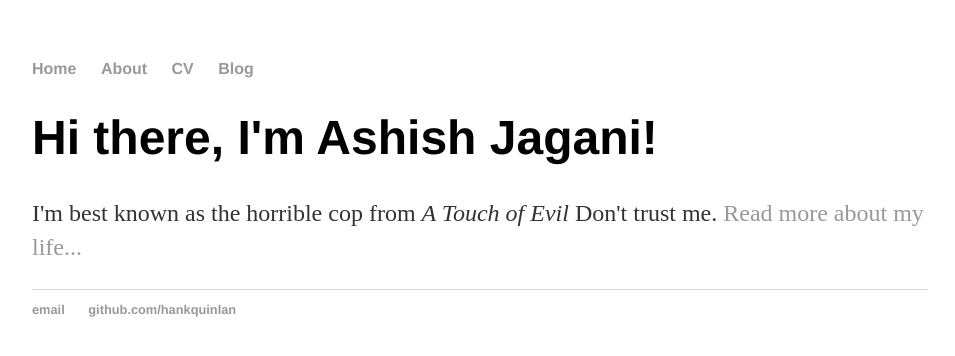
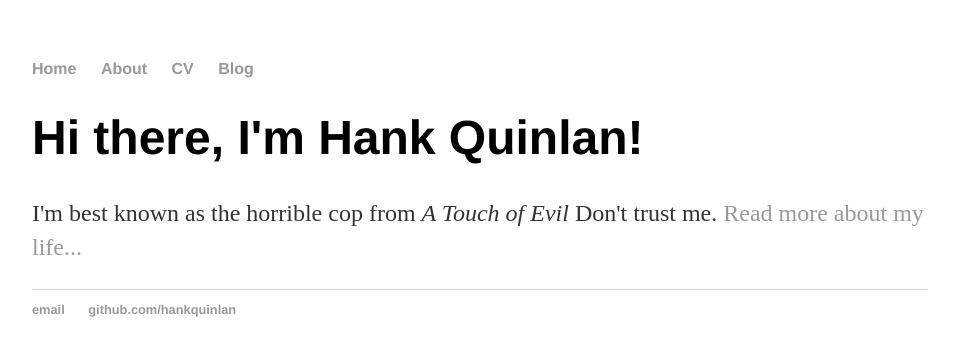
Before and after one commit to AshishJagani/ashishjagani.github.io, a Jekyll site: the page built from index.html, in a window 1280 px wide. Shown: the top 356 px of the page, without its empty margins (160-1115 px from the left). Built offline with Jekyll 4.4.1, drawn with Linux system fonts in a browser that asks for light colours.

Commit message:
Update index.html

```diff
--- a/index.html
+++ b/index.html
@@ -1,30 +1,8 @@
-<!DOCTYPE html>
-<html>
-	<head>
-		<title>Ashish Jagani, Horrible Cop</title>
-		<!-- link to main stylesheet -->
-		<link rel="stylesheet" type="text/css" href="/css/main.css">
-	</head>
-	<body>
-		<nav>
-    		<ul>
-        		<li><a href="/">Home</a></li>
-	        	<li><a href="/about">About</a></li>
-        		<li><a href="/cv">CV</a></li>
-        		<li><a href="/blog">Blog</a></li>
-    		</ul>
-		</nav>
-		<div class="container">
-    		<div class="blurb">
-        		<h1>Hi there, I'm Ashish Jagani!</h1>
-				<p>I'm best known as the horrible cop from <em>A Touch of Evil</em> Don't trust me. <a href="/about">Read more about my life...</a></p>
-    		</div><!-- /.blurb -->
-		</div><!-- /.container -->
-		<footer>
-    		<ul>
-        		<li><a href="mailto:hankquinlanhub@gmail.com">email</a></li>
-        		<li><a href="https://github.com/hankquinlan">github.com/hankquinlan</a></li>
-			</ul>
-		</footer>
-	</body>
-</html>
+---
+layout: default
+title: Ashish Quinlan, Horrible Cop
+---
+<div class="blurb">
+	<h1>Hi there, I'm Hank Quinlan!</h1>
+	<p>I'm best known as the horrible cop from <em>A Touch of Evil</em> Don't trust me. <a href="/about">Read more about my life...</a></p>
+</div><!-- /.blurb -->
```
